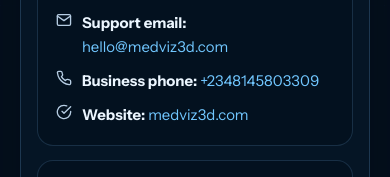
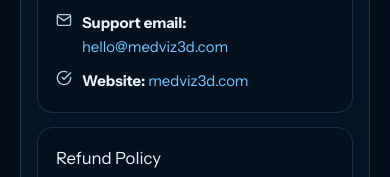
Before and after one commit to imacul/medviz-web-editor, a React (Vite) app: page /business-profile-refund-policy in a window 390 px wide. Shown: the part 827-1004 px from the top of the page. Built offline with nearby package versions, Linux system fonts and the light colour scheme; no server answers.

Commit message:
Remove public phone number

```diff
--- a/src/LandingPage.jsx
+++ b/src/LandingPage.jsx
@@ -32,7 +32,6 @@
 
 const TALLY_FORM_ID = 'LZdLDz';
 const CONTACT_EMAIL = 'hello@medviz3d.com';
-const CONTACT_PHONE = '+2348145803309';
 const POLICY_PAGE_PATH = '/business-profile-refund-policy';
 const DEMO_PAGE_PATH = '/demo';
 
@@ -680,7 +679,6 @@
                   Open Policy Page
                 </button>
                 <a href={`mailto:${CONTACT_EMAIL}`}>Support: {CONTACT_EMAIL}</a>
-                <a href={`tel:${CONTACT_PHONE}`}>Phone: {CONTACT_PHONE}</a>
               </div>
             </div>
 
--- a/src/pages/BusinessPolicyPage.tsx
+++ b/src/pages/BusinessPolicyPage.tsx
@@ -1,11 +1,10 @@
 import { useEffect } from 'react';
-import { FiCheckCircle, FiMail, FiPhone } from 'react-icons/fi';
+import { FiCheckCircle, FiMail } from 'react-icons/fi';
 
 import SiteHeader from '../components/SiteHeader';
 import './BusinessPolicyPage.css';
 
 const CONTACT_EMAIL = 'hello@medviz3d.com';
-const CONTACT_PHONE = '+2348145803309';
 const WEBSITE_URL = 'https://www.medviz3d.com';
 const FOUNDER_SOCIAL_URL = 'https://x.com/ImmaculRichie';
 const PMC_SOCIAL_URL = 'https://x.com/ProjMastery';
@@ -98,13 +97,6 @@
                   </span>
                 </li>
                 <li>
-                  <FiPhone size={16} />
-                  <span>
-                    <strong>Business phone:</strong>{' '}
-                    <a href={`tel:${CONTACT_PHONE}`}>{CONTACT_PHONE}</a>
-                  </span>
-                </li>
-                <li>
                   <FiCheckCircle size={16} />
                   <span>
                     <strong>Website:</strong>{' '}
```
